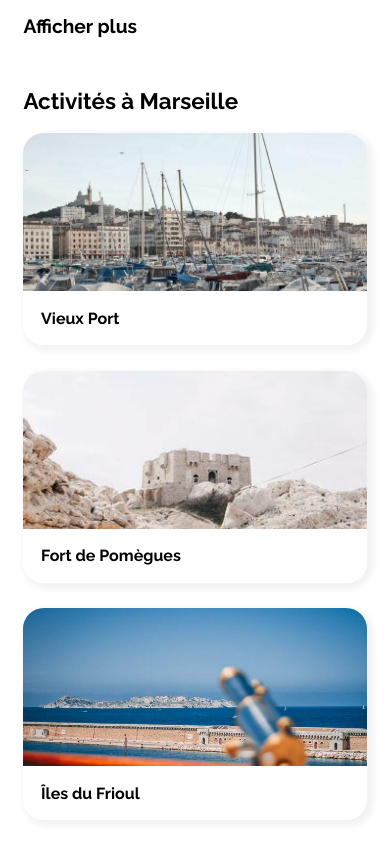
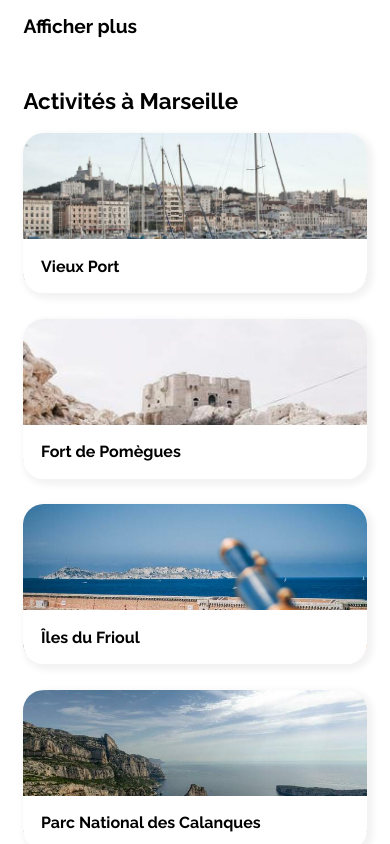
Before and after one commit to YohannPeltier/YohannPeltier_2_28042021, a plain HTML site: page index.html in a window 390 px wide. Shown: the part 2780-3624 px from the top of the page. Drawn offline with Linux system fonts and the light colour scheme.

Commit message:
Coorection CSS Iphone

```diff
--- a/styles.css
+++ b/styles.css
@@ -579,9 +579,7 @@ footer .column ul {
 	#activites .card {
 		flex-direction: column;
 		margin: 0.8rem 0;
-	}
-	#activites .card img {
-		max-height: 13rem;
+		height: 10rem !important;
 	}
 	/* Footer */
 	footer {
```
